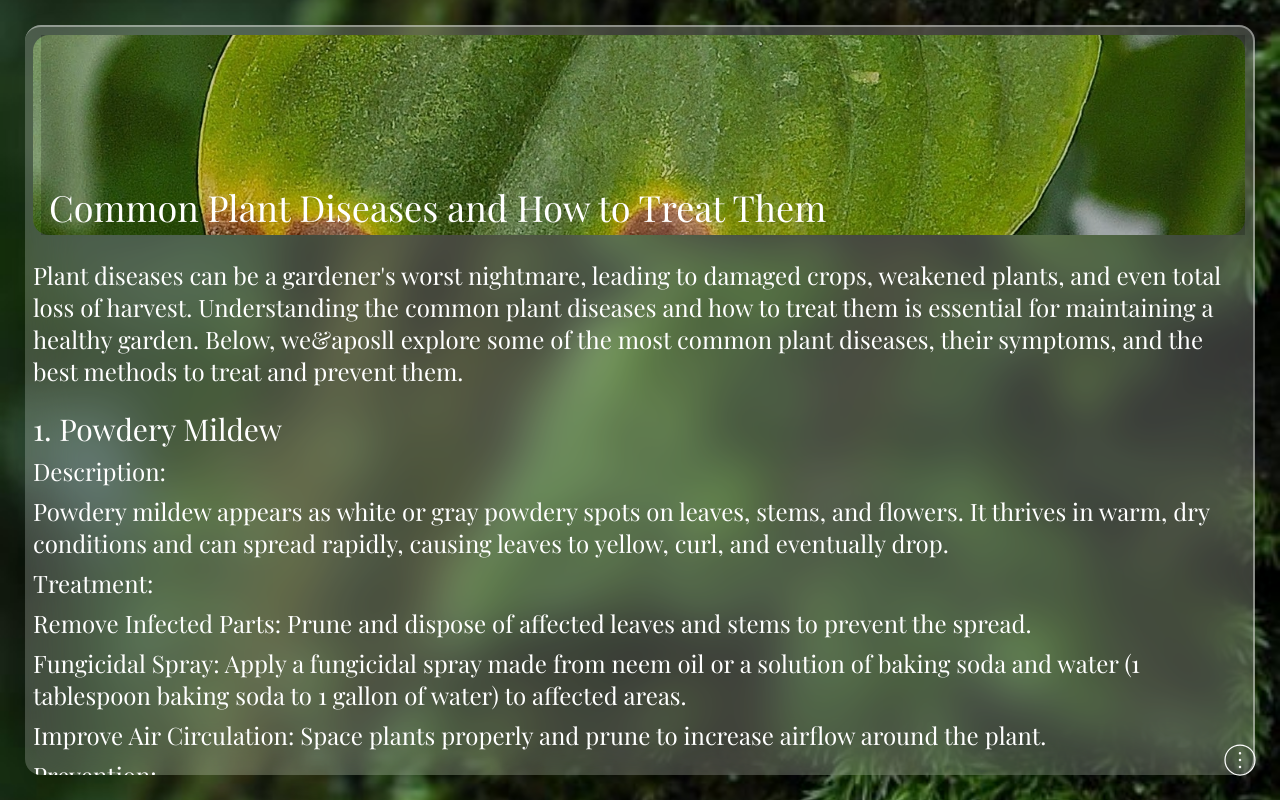
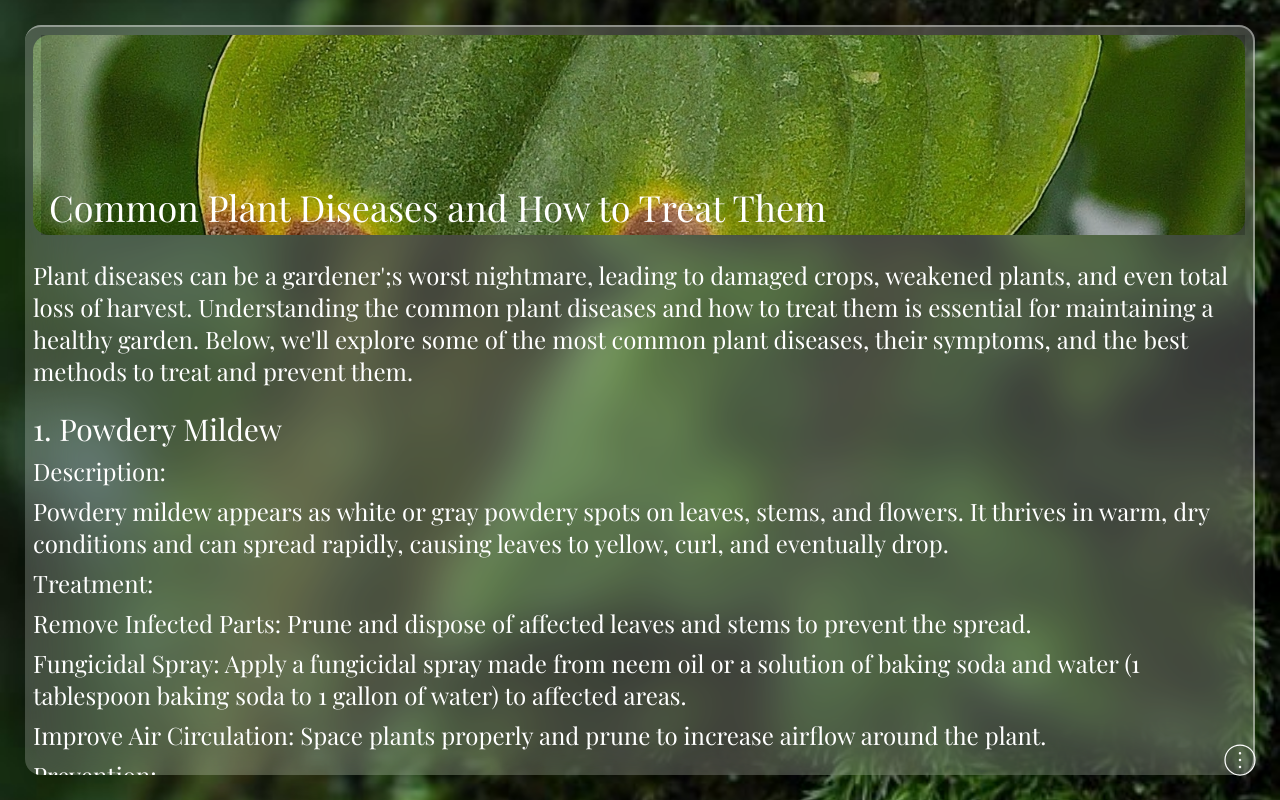
Before and after one commit to derikaquary/26-plant-disease-identifier, a Next.js app: page /article_and_tips/plants_diseases in a window 1280 px wide. Built offline with nearby package versions, Linux system fonts and the light colour scheme.

Commit message:
corrected the apostrophe

```diff
--- a/app/article_and_tips/plants_diseases/page.js
+++ b/app/article_and_tips/plants_diseases/page.js
@@ -9,10 +9,10 @@ function page() {
         </div>
       </div>
       <p>
-        Plant diseases can be a gardener&apos;s worst nightmare, leading to
+        Plant diseases can be a gardener&#39;;s worst nightmare, leading to
         damaged crops, weakened plants, and even total loss of harvest.
         Understanding the common plant diseases and how to treat them is
-        essential for maintaining a healthy garden. Below, we&aposll explore
+        essential for maintaining a healthy garden. Below, we&#39;ll explore
         some of the most common plant diseases, their symptoms, and the best
         methods to treat and prevent them.
       </p>
```
